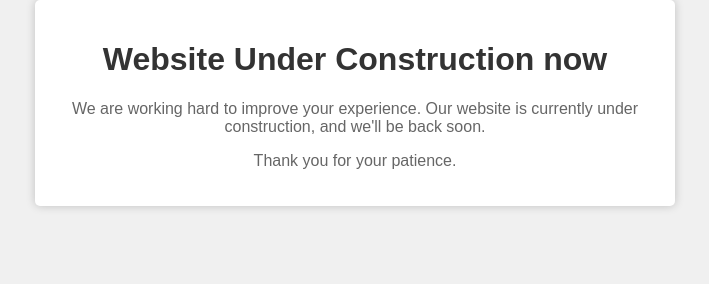
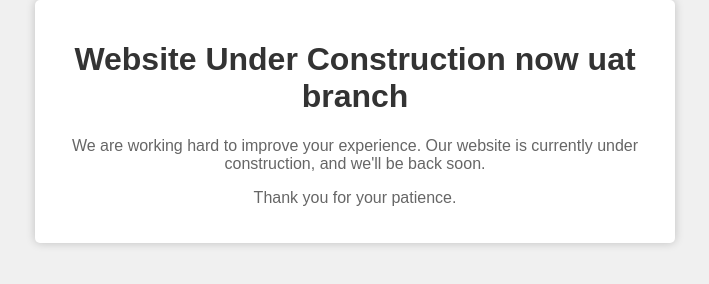
Before and after one commit to vaibhav1412627/pipelinedemo, a plain HTML site: page public/index.html in a window 1280 px wide. Shown: the whole page, without its empty margins (285-994 px from the left). Drawn offline with Linux system fonts and the light colour scheme.

Commit message:
first uat

```diff
--- a/public/index.html
+++ b/public/index.html
@@ -1,7 +1,7 @@
 <!DOCTYPE html>
 <html>
 <head>
-    <title>Website Under Construction</title>
+    <title>Website Under Construction Now</title>
     <style>
         body {
             background-color: #f0f0f0;
@@ -29,7 +29,7 @@
 </head>
 <body>
     <div class="container">
-        <h1>Website Under Construction now</h1>
+        <h1>Website Under Construction now uat branch</h1>
         <p>We are working hard to improve your experience. Our website is currently under construction, and we'll be back soon.</p>
         <p>Thank you for your patience.</p>
     </div>
```
